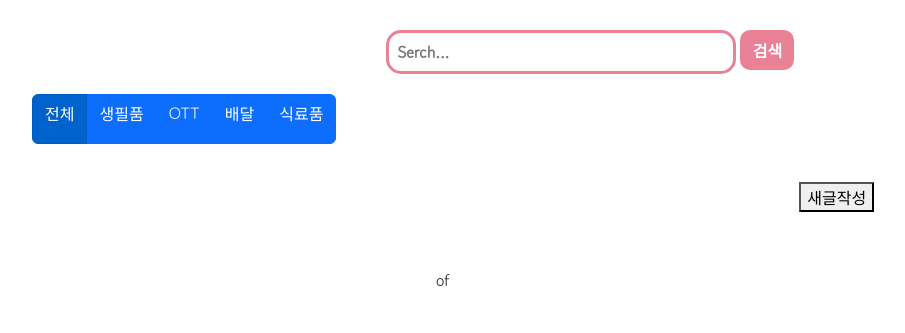
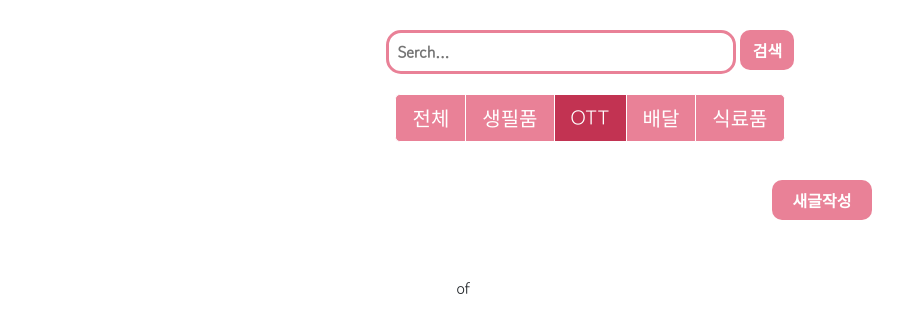
Before and after one commit to minsol1/buytogether, a Django app: page /category/ott in a window 1280 px wide. Shown: the part 56-389 px from the top of the page, without its empty margins (50-955 px from the left). Run offline with Django 4.2, Linux system fonts and the light colour scheme; data comes from the database, SQL or seed files in the repository; some libraries are stand-ins or nearby versions.

Commit message:
board category changed

```diff
--- a/buyTogether/static/style.css
+++ b/buyTogether/static/style.css
@@ -336,16 +336,68 @@
 }
 
 .purbd_home_div_category{
-  height: 70px;
   padding-top: 10px;
   padding-bottom: 10px;
   text-align: center;
-  vertical-align: middle;
-  margin: 0 auto;
 }
+.catBtn{
+  background: #E98197;
+  border-color: white;
+  color : white;
+}
+
+.catBtn:hover{
+  background: #f3bcc8;
+  border-color: white;
+  color : white;
+}
+
+.catBtn-active{
+  background: #c23352;
+  color: white;
+  border-color: white;
+
+}
+
+.catBtn-active:hover{
+  background: #c698a2;
+  color: white;
+  border-color: white;
+
+}
+
 
 
 /* ---------freebd-home---------- */
 .freebd-home-div{
   margin-top:200px;
 }
+
+.freebd-home-board{
+  width: 35rem;
+  height: 30rem;
+  margin: 0 auto;
+  margin-top: 20px;
+  margin-bottom: 10px;
+}
+
+#fix {
+  position: fixed;
+  bottom: 0;
+  width: 100%;
+}
+
+.post_button {
+	width: 50px; height: 50px;
+	margin: 0; border: 0;
+	vertical-align: top;
+	background: #E98197;
+	color: white;
+	font-weight: bold;
+	border-radius: 25px;
+	cursor: pointer;
+}
+
+.post_button:hover {
+	background: #f09fb0;
+}
--- a/buyTogether/templates/purbd/category.html
+++ b/buyTogether/templates/purbd/category.html
@@ -1,3 +1,53 @@
+<head>
+  <script>
+      const href = window.location.href;//현재 창의 주소 받아옴
+
+      const arr = href.split('/');// /로 나눔
+      var category = arr[arr.length-1];
+
+      window.onload = function(){
+        var cat = [document.getElementById('all'), document.getElementById('necessity'), document.getElementById('ott'), document.getElementById('delivery'), document.getElementById('food')];
+
+        if (category == 'necessity'){
+          for(var i = 0 ; i< cat.length ; i++){
+            if(i == 1){cat[i].classList.add('catBtn-active');}
+            else{
+              cat[i].classList.remove('catBtn-active');
+              cat[i].classList.add('catBtn');
+            }
+            }
+          }
+
+        else if (category == 'ott'){
+          for(var i = 0 ; i< cat.length ; i++){
+            if(i == 2){cat[i].classList.add('catBtn-active');}
+            else{
+              cat[i].classList.remove('catBtn-active');
+              cat[i].classList.add('catBtn');
+            }
+            }
+        }
+        else if (category == 'delivery'){
+          for(var i = 0 ; i< cat.length ; i++){
+            if(i == 3){cat[i].classList.add('catBtn-active');}
+            else{
+              cat[i].classList.remove('catBtn-active');
+              cat[i].classList.add('catBtn');
+            }
+            }
+        }
+        else{
+          for(var i = 0 ; i< cat.length ; i++){
+            if(i == 4){cat[i].classList.add('catBtn-active');}
+            else{
+              cat[i].classList.remove('catBtn-active');
+              cat[i].classList.add('catBtn');
+            }
+            }
+        }
+      }
+  </script>
+</head>
 <!-- Bootstrap CSS -->
 <link rel="stylesheet" href="https://stackpath.bootstrapcdn.com/bootstrap/4.3.1/css/bootstrap.min.css" integrity="sha384-ggOyR0iXCbMQv3Xipma34MD+dH/1fQ784/j6cY/iJTQUOhcWr7x9JvoRxT2MZw1T" crossorigin="anonymous">
 {% extends 'nav.html' %}
@@ -16,22 +66,20 @@
             <button type='submit' class='sch_smit'>검색</button>
         </div>
       </div>
-
-      <div class = "row">
+      <div class = "row purbd_home_div_category ">
         <div class = "col-12">
-              <div class="btn-group purbd_home_div_category">
-                <a href="/purhome" class="btn btn-primary active" aria-current="page">전체</a>
-                <a href="{% url 'category' 'necessity' %}" class="btn btn-primary">생필품</a>
-                <a href="{% url 'category' 'ott' %}" class="btn btn-primary">OTT</a>
-                <a href="{% url 'category' 'delivery' %}" class="btn btn-primary">배달</a>
-                <a href="{% url 'category' 'food' %}" class="btn btn-primary">식료품</a>
+              <div class="btn-group btn-group-lg">
+                <a href="/purhome" class="btn  catBtn-active" aria-current="page" id="all">전체</a>
+                <a href="{% url 'category' 'necessity' %}" class="btn catBtn" id="necessity">생필품</a>
+                <a href="{% url 'category' 'ott' %}" class="btn catBtn" id="ott">OTT</a>
+                <a href="{% url 'category' 'delivery' %}" class="btn catBtn" id="delivery">배달</a>
+                <a href="{% url 'category' 'food' %}" class="btn catBtn" id="food">식료품</a>
               </div>
       </div>
       </div>
 
+      <div class="row">
 
-      </div>
-      <div class="row">
         {% for post in posts %}
         <div class="col-sm-6 col-md-4 p-2 position-relative">
             <div class="card" style="margin-top: 10px;">
@@ -63,7 +111,7 @@
 
         <div class="row justify-content-end ">
             <div class="col-sm-6 col-md-4 p-2 purbd_home_div">
-                <button type="button" onClick="location.href='create'">새글작성</button>
+                <button type="button" onClick="location.href='create'" class='new_post_button'>새글작성</button>
             </div>
         </div>
 
```
Also changed, not shown: buyTogether/templates/freebd/freehome.html (+31 -7 lines), buyTogether/templates/purbd/home.html (+8 -7 lines).
